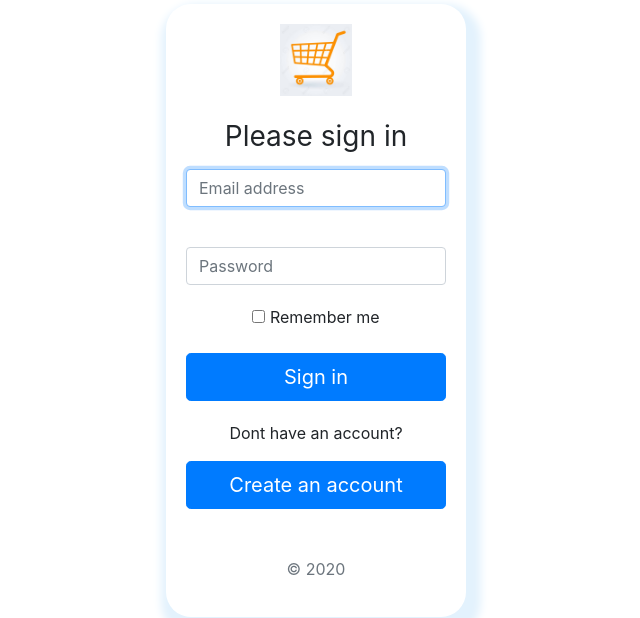
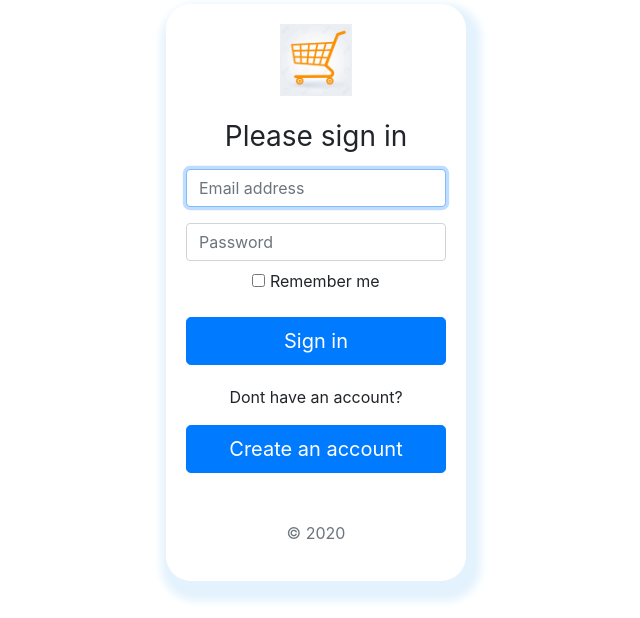
Before and after one commit to abdchau/cs-344-semester-project, a PHP site: page /signin.php in a window 1280 px wide. Shown: the part 182-800 px from the top of the page, without its empty margins (324-964 px from the left). Run offline with PHP 8.4, Linux system fonts and the light colour scheme; data that the repository does not hold is empty; some libraries are stand-ins or nearby versions.

Commit message:
Visual Enhancement

```diff
--- a/model/connect.php
+++ b/model/connect.php
@@ -1,7 +1,7 @@
 <?php
 
 function connectDB($dbName='shopping') {
-	$servername = "localhost:3307";
+	$servername = "localhost:3306";
 	$username = "root";
 	$password = "";
 
--- a/view/signin.php
+++ b/view/signin.php
@@ -19,7 +19,6 @@
       });
     </script>
 
-
   </head>
   <body ng-app="PageApp">
 	<?php echo loadNavbar(getCategories($conn), getUserJSON($conn)); ?>
@@ -30,11 +29,10 @@
 		<img class="mb-4" src="images/logo.jpg" alt="" width="72" height="72">
 		<h1 class="h3 mb-3 font-weight-normal">Please sign in</h1>
 		<label for="inputEmail" class="sr-only">Email address</label>
-		<input type="email" id="inputEmail" class="form-control" placeholder="Email address" required="" autofocus="">
-    <p style="color: white">.</p>
+		<input type="email" id="inputEmail" class="form-control my-3" placeholder="Email address" required="" autofocus="">
 		<label for="inputPassword" class="sr-only">Password</label>
-		<input type="password" id="inputPassword" class="form-control" placeholder="Password" required="">
-		<div class="checkbox mb-3" style="padding-top: 20px">
+		<input type="password" id="inputPassword" class="form-control my-2" placeholder="Password" required="">
+		<div class="checkbox mb-3">
 		  <label>
 		    <input type="checkbox" value="remember-me"> Remember me
 		  </label>
```
Also changed, not shown: view/admin.php (+29 -4 lines).
